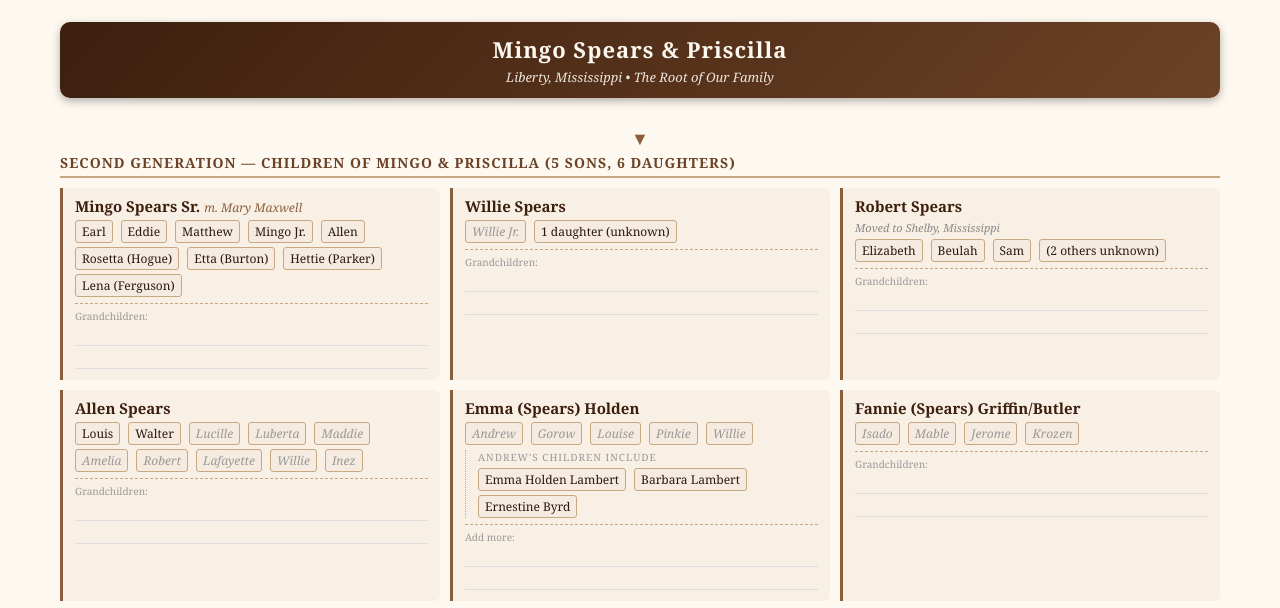
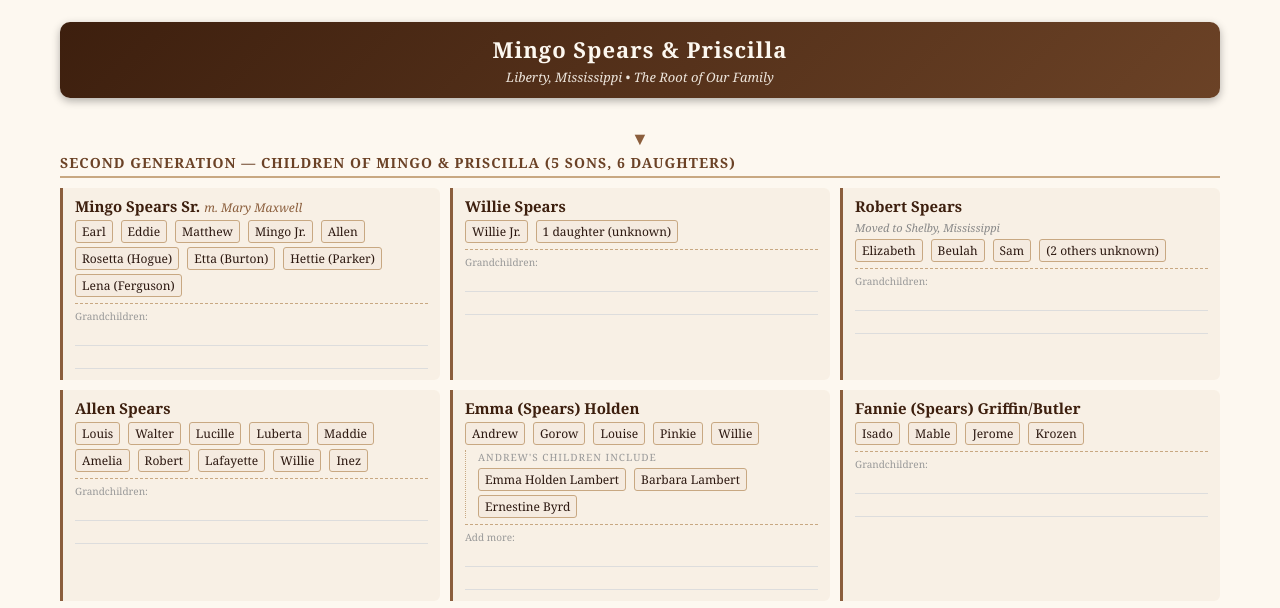
Before and after one commit to phoenixkey87-cmyk/spears-family-tree, a plain HTML site: page index.html in a window 1280 px wide. Shown: the part 118-726 px from the top of the page. Drawn offline with Linux system fonts and the light colour scheme; no server answers.

Commit message:
Update index.html

```diff
--- a/index.html
+++ b/index.html
@@ -87,7 +87,7 @@ h1 {
   border: 1px solid #c8a882;
   border-radius: 3px;
 }
-.child.deceased { color: #999; font-style: italic; }
+.child.deceased { color: #2c1810; font-style: normal; }
 .sub-section {
   padding-left: 12px;
   margin-top: 5px;
```
